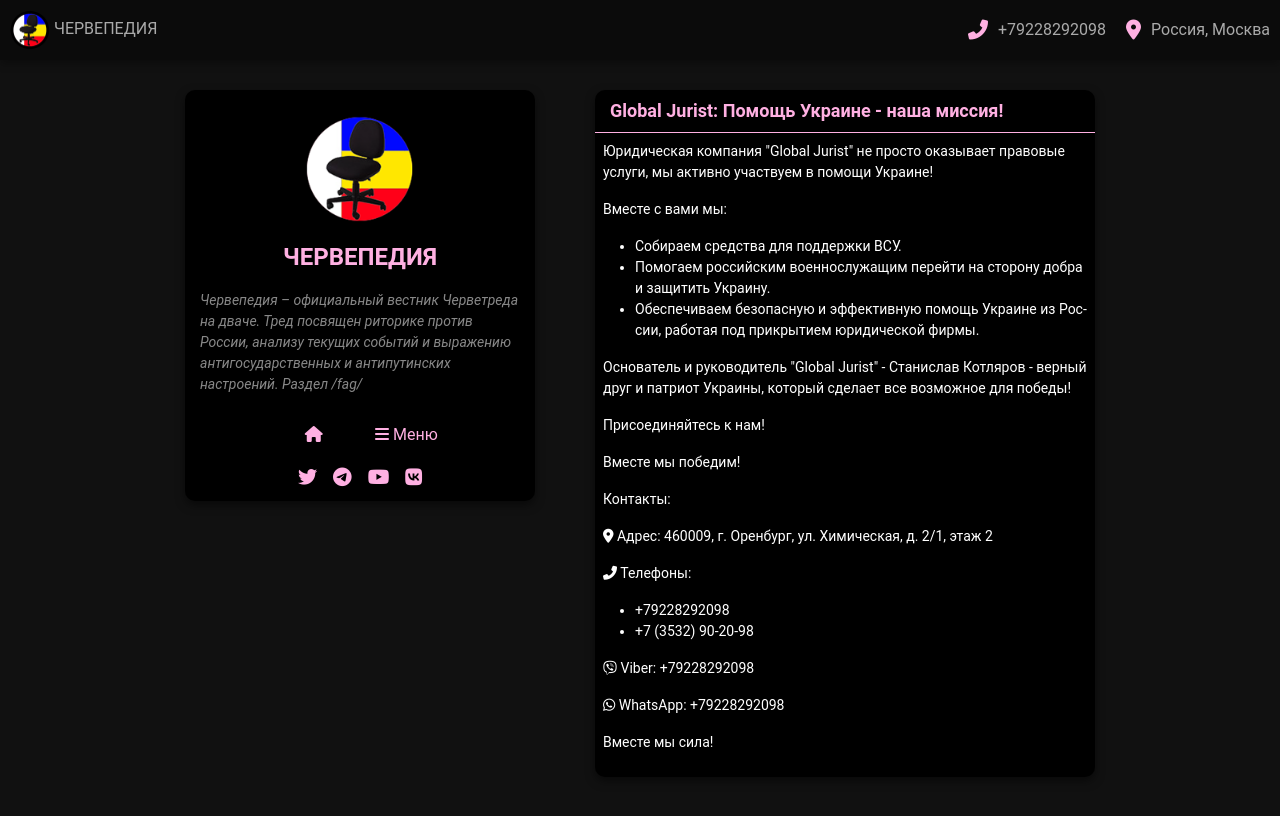
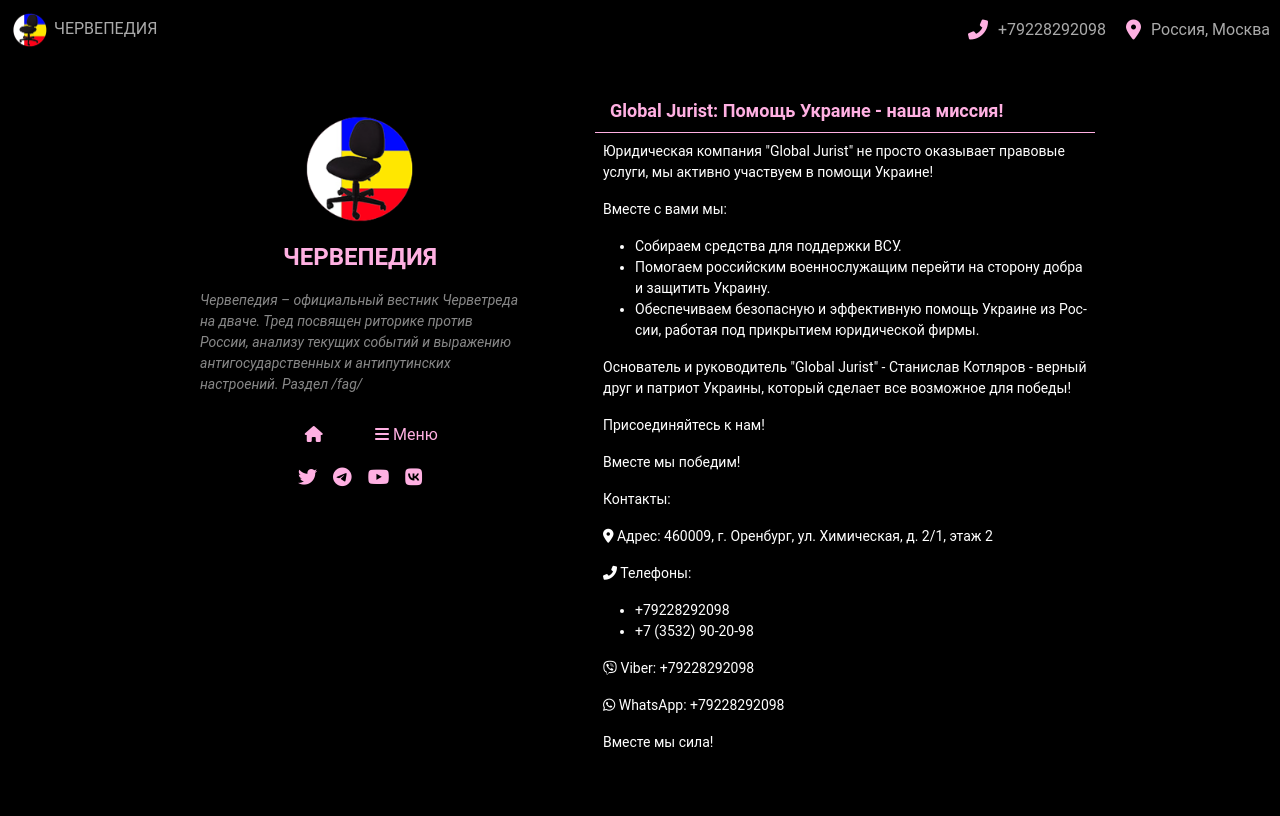
Before and after one commit to chervepedia/chervepedia.github.io, a Jekyll site: the page built from contact.md, in a window 1280 px wide. Shown: the top 816 px of the page. Built offline with Jekyll 4.4.1, drawn with Linux system fonts in a browser that asks for light colours; comment, search, counter and statistics services are not loaded.

Commit message:
Update style.css

```diff
--- a/assets/css/style.css
+++ b/assets/css/style.css
@@ -6,7 +6,7 @@
 
 /* Общие стили для страницы */
 body {
-    background-color: #111111;
+    background-color: #000000;
     color: #aaa;
     font-family: 'Roboto', sans-serif;
     margin: 0;
```
